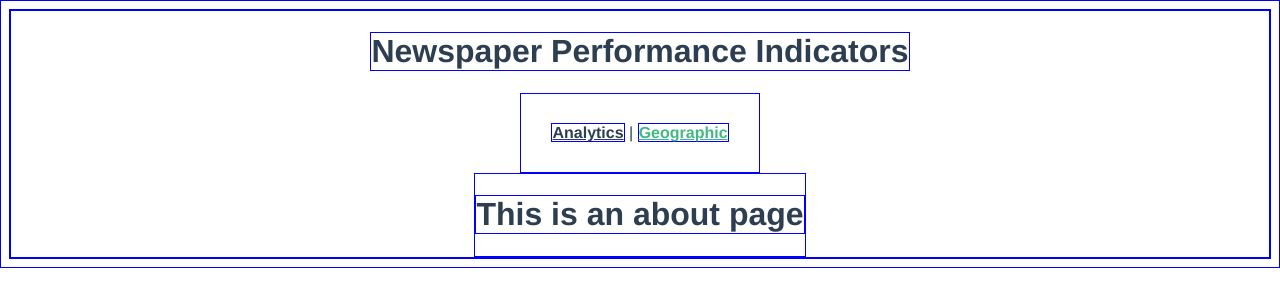
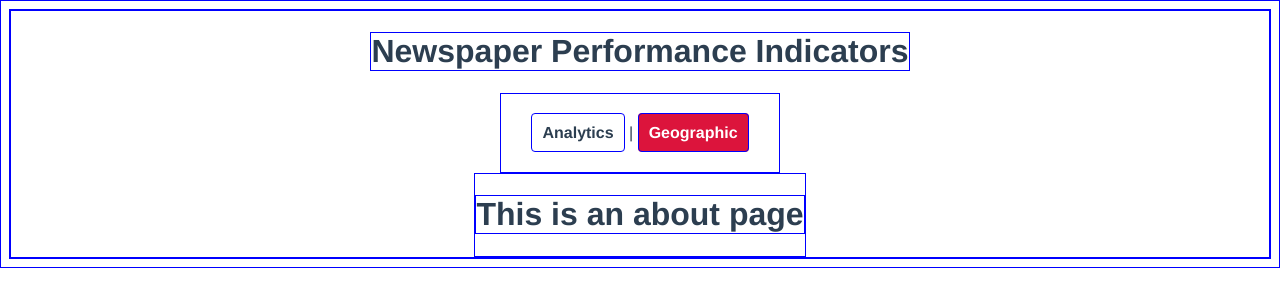
Before and after one commit to matteorazzanelli/analytics-vue, a Vue app: page /geo in a window 1280 px wide. Shown: the top 306 px of the page. Built offline with nearby package versions, Linux system fonts and the light colour scheme.

Commit message:
minor buttons

```diff
--- a/src/App.vue
+++ b/src/App.vue
@@ -27,9 +27,13 @@ nav {
 nav a {
   font-weight: bold;
   color: #2c3e50;
+  text-decoration: none;
+  padding: 10px;
+  border-radius: 4px;
 }
 
 nav a.router-link-exact-active {
-  color: #42b983;
+  color: white;
+  background: crimson;
 }
 </style>
```
